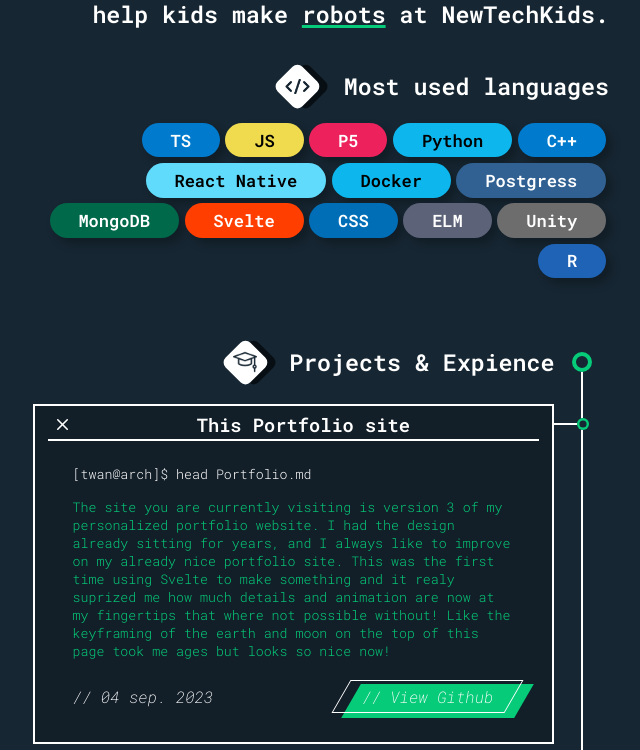
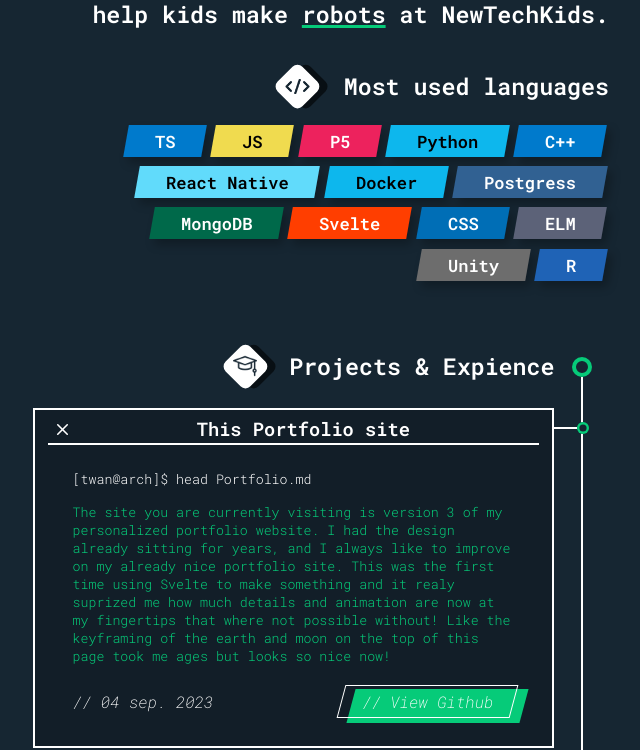
Before and after one commit to Twan-Reijinga/portfolio-site, a SvelteKit app: page / in a window 1280 px wide. Shown: the part 953-1703 px from the top of the page, without its empty margins (639-1279 px from the left). Built offline with nearby package versions, Linux system fonts and the light colour scheme.

Commit message:
better language tag design
skew and make github buttons less skew.

```diff
--- a/src/routes/GithubButton.svelte
+++ b/src/routes/GithubButton.svelte
@@ -16,7 +16,7 @@
 		transition: all 0.2s;
 	}
 	.button {
-		transform: skew(-30deg);
+		transform: skew(-15deg);
 		border: 1px solid #fff;
 		padding: 5px 20px;
 		margin-top: -38px;
@@ -31,7 +31,7 @@
 		margin-top: 4px;
 		margin-left: 10px;
 		background-color: #06cb79;
-		transform: skew(-30deg);
+		transform: skew(-15deg);
 		z-index: -1;
 		transition: all 0.2s;
 	}
@@ -40,7 +40,7 @@
 		margin: 4px -10px -4px 10px;
 	}
 	.buttonBox:hover .shadow {
-		transform: skew(-30deg);
+		transform: skew(-15deg);
 		margin: 0;
 	}
 	.buttonBox:hover .button {
@@ -50,6 +50,6 @@
 
 	h4 {
 		white-space: nowrap;
-		transform: skew(30deg);
+		transform: skew(15deg);
 	}
 </style>
--- a/src/routes/Language.svelte
+++ b/src/routes/Language.svelte
@@ -14,13 +14,15 @@
 
 <style>
 	.card {
-		padding: 1% 5%;
-		margin: 0.5% 0.5%;
+		padding: 0.8% 5%;
+		margin: 0.8% 0.8%;
 		background-color: #000;
-		border-radius: 100em;
+		/* border-radius: 100em; */
+		transform: skew(-10deg);
 	}
 	h1 {
 		color: #fff;
 		text-align: right;
+		transform: skew(10deg);
 	}
 </style>
```
